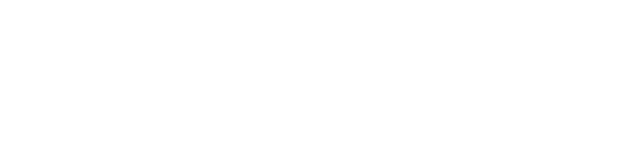
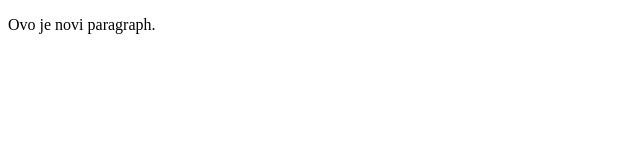
Before and after one commit to posl-marko/vjezba-git, a website: page index.html in a window 1280 px wide. Shown: the whole page, without its empty margins (0-640 px from the left). Drawn offline with Linux system fonts and the light colour scheme.

Commit message:
Dodavanje paragrapha

```diff
--- a/index.html
+++ b/index.html
@@ -8,6 +8,7 @@
     <link rel="stylesheet" href="./style.css">
 </head>
 <body>
+    <p>Ovo je novi paragraph.</p>
     <script src="./script.js"></script>
 </body>
 </html>
```
